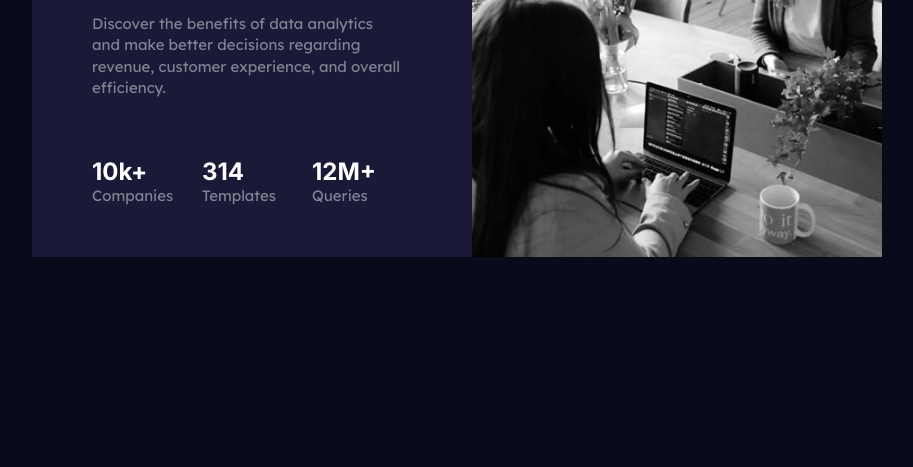
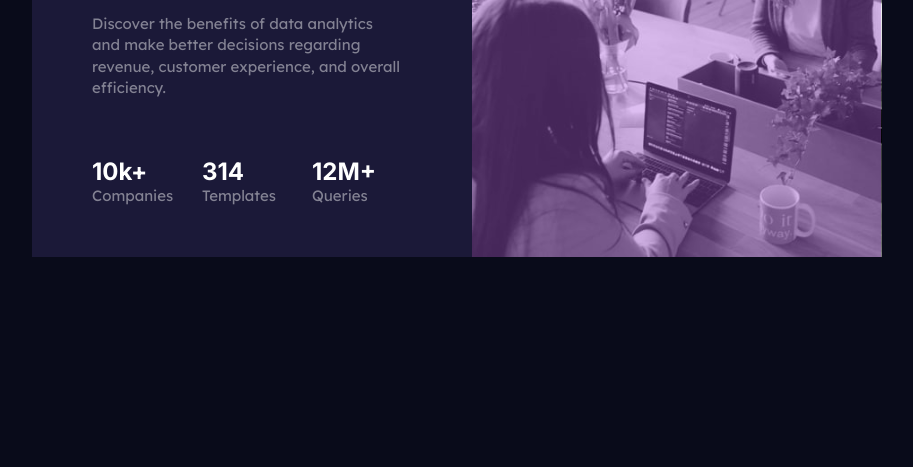
Before and after one commit to AMR1772000/Practice-Project4, a plain HTML site: page index.html in a window 1280 px wide. Shown: the part 333-800 px from the top of the page, without its empty margins (208-1121 px from the left). Drawn offline with nearby package versions, Linux system fonts and the light colour scheme.

Commit message:
first commit

```diff
--- a/styles.css
+++ b/styles.css
@@ -19,9 +19,17 @@ html,body{
     width: 100%;
     height:400px;
     object-fit: cover;
+}
+.image::before{
+    content: "";
+    display: block;
+    position: absolute;
+    background-color: hsl(277, 64%, 61%,0.4);
 
+    width:93%;
+    height:100%;
 
-}
+  }
 .header{
 
 margin-left: 60px;
```
